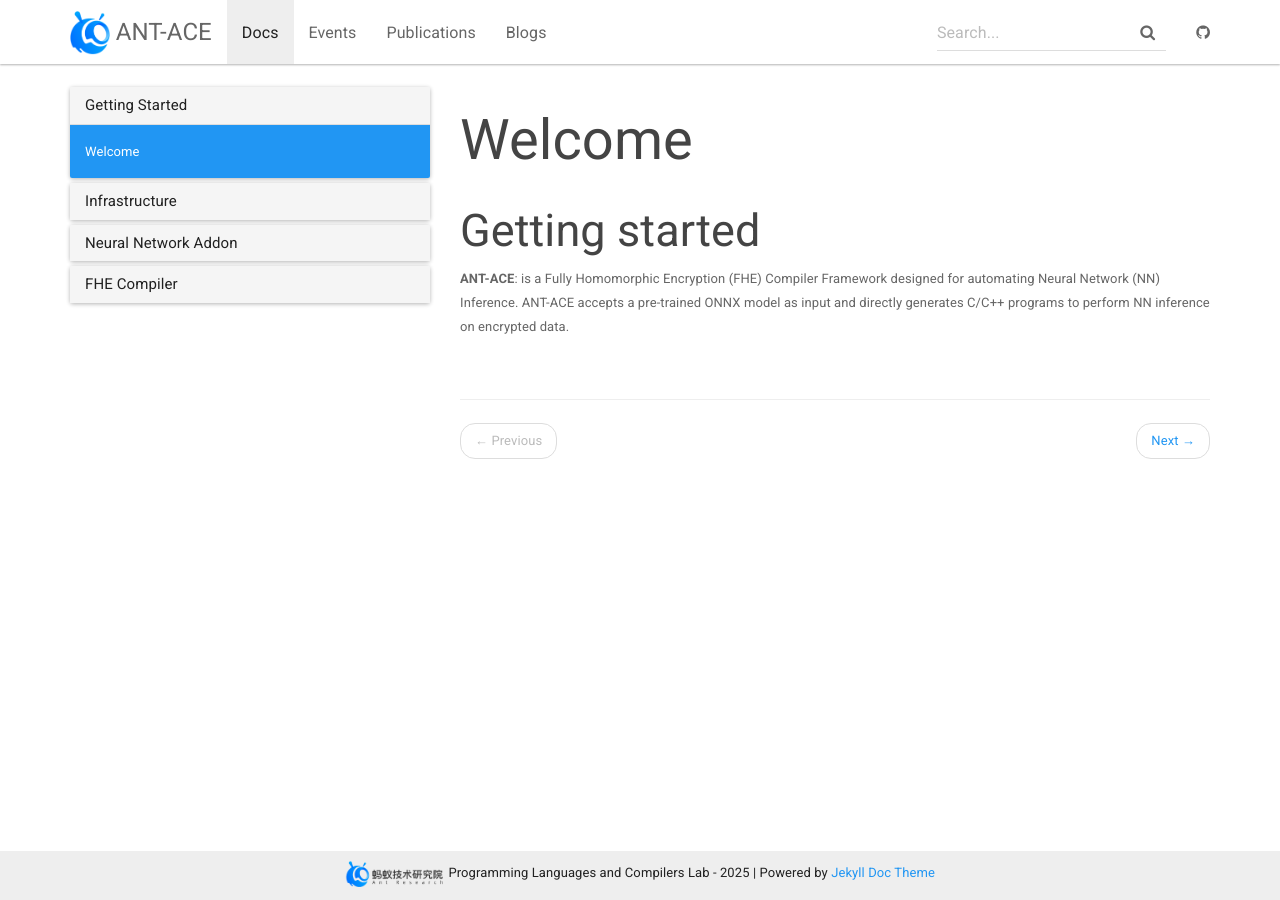
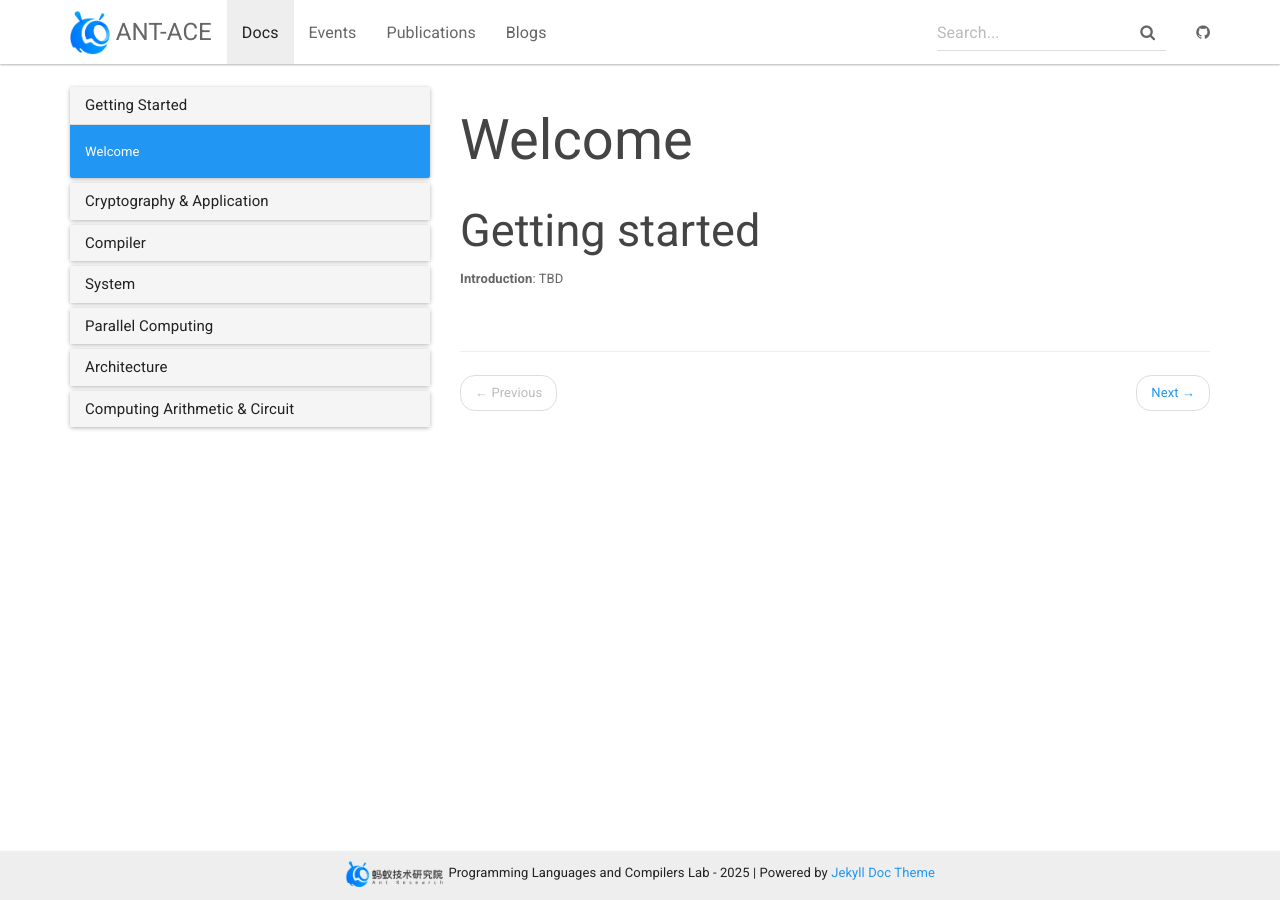
Before and after one commit to shaw1025/ace-compiler, a Jekyll site: the page built from _docs/index.md, in a window 1280 px wide. Built offline with Jekyll 4.4.1, drawn with Linux system fonts in a browser that asks for light colours.

Commit message:
add content

```diff
--- a/_data/docs.yml
+++ b/_data/docs.yml
@@ -2,14 +2,26 @@
   docs:
   - home
 
-- title: Infrastructure
+- title: Cryptography & Application
   docs:
-  - infra
+  - secure
 
-- title: Neural Network Addon
+- title: Compiler
   docs:
-  - nn-addon
+  - cmplr
 
-- title: FHE Compiler
+- title: System
   docs:
-  - fhe-cmplr
+  - system
+
+- title: Parallel Computing
+  docs:
+  - accele
+
+- title: Architecture
+  docs:
+  - arch
+
+- title: Computing Arithmetic & Circuit
+  docs:
+  - arith
--- a/_docs/nn-addon.md
+++ b/_docs/cmplr.md
@@ -1,13 +1,13 @@
 ---
-title: Neural Network
-permalink: /docs/nn-addon/
-redirect_from: /docs/nn-addon.html
+title: FHE Compiler
+permalink: /docs/cmplr/
+redirect_from: /docs/cmplr.html
 ---
 
 ## Getting started
 
 **ANT-ACE**: is a Fully Homomorphic Encryption (FHE) Compiler Framework designed for automating Neural Network (NN) Inference. ANT-ACE accepts a pre-trained ONNX model as input and directly generates C/C++ programs to perform NN inference on encrypted data.
 
-## Neural Network
+## FHE Compiler
 
 TBD
--- a/_docs/index.md
+++ b/_docs/index.md
@@ -6,4 +6,4 @@ redirect_from: /docs/index.html
 
 ## Getting started
 
-**ANT-ACE**: is a Fully Homomorphic Encryption (FHE) Compiler Framework designed for automating Neural Network (NN) Inference. ANT-ACE accepts a pre-trained ONNX model as input and directly generates C/C++ programs to perform NN inference on encrypted data.
+**Introduction**:  TBD
```
Also changed, not shown: _docs/accele.md (added, +17 -0 lines), _docs/arch.md (added, +19 -0 lines), _docs/arith.md (added, +29 -0 lines), _docs/fhe-cmplr.md (deleted, +0 -13 lines), _docs/infra.md (deleted, +0 -13 lines), _docs/secure.md (added, +17 -0 lines), _docs/system.md (added, +11 -0 lines).
